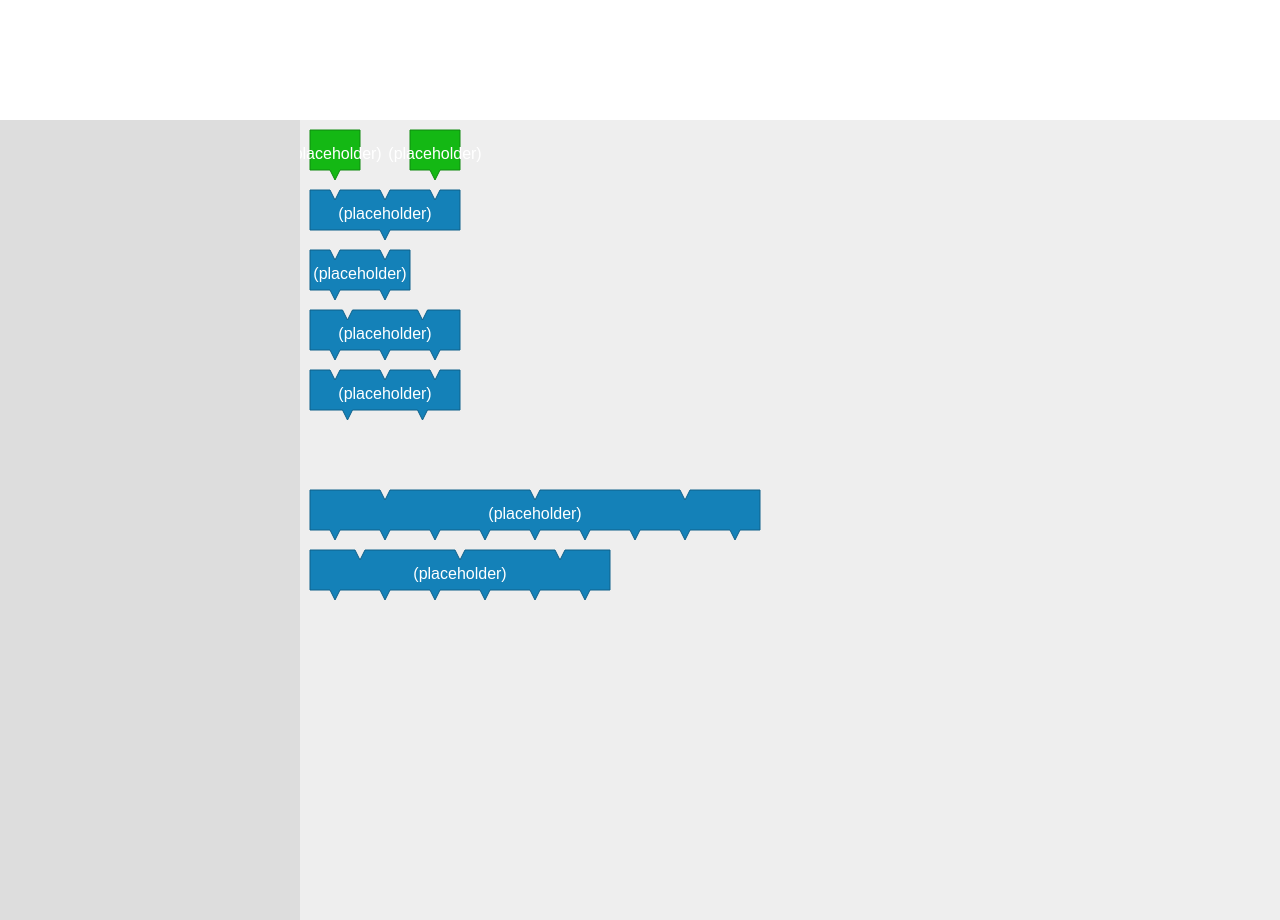
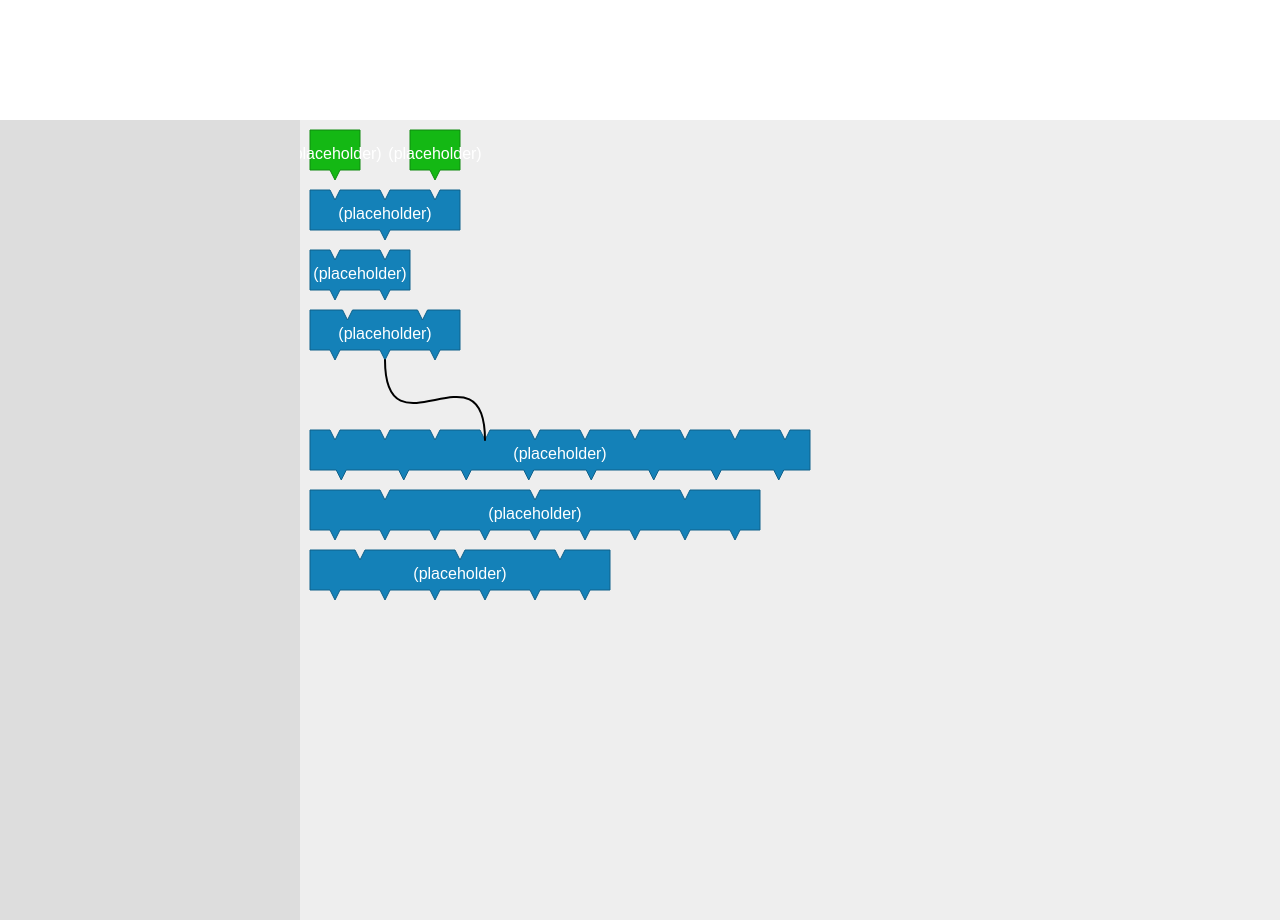
Before and after one commit to anoop901/graphical-functional-programming, a React app: page / in a window 1280 px wide. Shown: the part 1480-2400 px from the top of the page. Built offline with nearby package versions, Linux system fonts and the light colour scheme; the HTML template or start-up script is replaced by a standard one.

Commit message:
Add Connections in Programs.
Also included some hacky (in general incorrect) rendering code for testing connections.

```diff
--- /dev/null
+++ b/src/Connection.ts
@@ -0,0 +1,8 @@
+import { BlockId } from "./Program";
+
+export default interface Connection {
+  sourceBlockId: BlockId;
+  sourceBlockOutputIndex: number;
+  destinationBlockId: BlockId;
+  destinationBlockInputIndex: number;
+}
--- a/src/Program.ts
+++ b/src/Program.ts
@@ -1,11 +1,16 @@
 import type Block from "./block/Block";
 import { Map } from "immutable";
 import { v4 as uuid } from "uuid";
+import Connection from "./Connection";
 
 export type BlockId = string;
+export type ConnectionId = string;
 
 export default class Program {
-  private constructor(public readonly blocks: Map<BlockId, Block> = Map()) {}
+  private constructor(
+    public readonly blocks: Map<BlockId, Block> = Map(),
+    public readonly connections: Map<ConnectionId, Connection> = Map()
+  ) {}
 
   static create(): Program {
     return new Program();
@@ -14,12 +19,52 @@ export default class Program {
   addBlock(block: Block): { newProgram: Program; newBlockId: BlockId } {
     const newBlockId = uuid();
     return {
-      newProgram: new Program(this.blocks.set(newBlockId, block)),
+      newProgram: new Program(
+        this.blocks.set(newBlockId, block),
+        this.connections
+      ),
       newBlockId,
     };
   }
 
   removeBlock(blockId: BlockId): Program {
-    return new Program(this.blocks.remove(blockId));
+    return new Program(this.blocks.remove(blockId), this.connections);
+  }
+
+  addConnection(connection: Connection): Program {
+    const sourceBlock = this.blocks.get(connection.sourceBlockId);
+    if (sourceBlock === undefined) {
+      throw new Error(
+        `source block id ${connection.sourceBlockId} not present in program`
+      );
+    }
+    const destinationBlock = this.blocks.get(connection.destinationBlockId);
+    if (destinationBlock === undefined) {
+      throw new Error(
+        `destination block id ${connection.destinationBlockId} not present in program`
+      );
+    }
+    if (
+      connection.sourceBlockOutputIndex < 0 ||
+      connection.sourceBlockOutputIndex >= sourceBlock.numOutputs
+    ) {
+      throw new Error(
+        `source block output index ${connection.sourceBlockOutputIndex} is out of range`
+      );
+    }
+    if (
+      connection.destinationBlockInputIndex < 0 ||
+      connection.destinationBlockInputIndex >= destinationBlock.numInputs
+    ) {
+      throw new Error(
+        `destination block input index ${connection.destinationBlockInputIndex} is out of range`
+      );
+    }
+    // TODO: throw error on recursive connections
+    const newConnectionId = uuid();
+    return new Program(
+      this.blocks,
+      this.connections.set(newConnectionId, connection)
+    );
   }
 }
--- a/src/ProgramLayout.ts
+++ b/src/ProgramLayout.ts
@@ -2,6 +2,7 @@ import type Block from "./block/Block";
 import Program from "./Program";
 import type { BlockId } from "./Program";
 import { Map } from "immutable";
+import Connection from "./Connection";
 
 export default class ProgramLayout {
   private constructor(
@@ -36,4 +37,11 @@ export default class ProgramLayout {
       this.blockLocations.remove(blockId)
     );
   }
+
+  addConnection(connection: Connection): ProgramLayout {
+    return new ProgramLayout(
+      this.program.addConnection(connection),
+      this.blockLocations
+    );
+  }
 }
--- a/src/components/CodeEditor.tsx
+++ b/src/components/CodeEditor.tsx
@@ -28,6 +28,43 @@ export default class CodeEditor extends React.Component<Props> {
               >
                 {renderBlock(block)}
               </g>
+            );
+          })
+          .toList()}
+        {this.props.programLayout.program.connections
+          .map((connection, connectionId) => {
+            const programLayout = this.props.programLayout;
+            const sourceBlockLocation = programLayout.blockLocations.get(
+              connection.sourceBlockId
+            )!;
+            const destinationBlockLocation = programLayout.blockLocations.get(
+              connection.destinationBlockId
+            )!;
+            return (
+              <path
+                key={connectionId}
+                d={`M ${
+                  sourceBlockLocation.x +
+                  connection.sourceBlockOutputIndex * 50 +
+                  25
+                } ${sourceBlockLocation.y + 50} C ${
+                  sourceBlockLocation.x +
+                  connection.sourceBlockOutputIndex * 50 +
+                  25
+                } ${sourceBlockLocation.y + 150} ${
+                  destinationBlockLocation.x +
+                  connection.destinationBlockInputIndex * 50 +
+                  25
+                } ${destinationBlockLocation.y + 10 - 100} ${
+                  destinationBlockLocation.x +
+                  connection.destinationBlockInputIndex * 50 +
+                  25
+                } ${destinationBlockLocation.y + 10}`}
+                stroke="black"
+                strokeWidth={2}
+                strokeLinecap="round"
+                fill="none"
+              ></path>
             );
           })
           .toList()}
--- a/src/components/IndexPage.tsx
+++ b/src/components/IndexPage.tsx
@@ -52,6 +52,7 @@ export default class IndexPage extends React.Component {
           y: 190,
         }
       ));
+      const blockId1 = newBlockId;
 
       ({ newBlockId, newProgramLayout } = newProgramLayout.addBlock(
         new DummyFunctionBlock(3, 2),
@@ -60,6 +61,7 @@ export default class IndexPage extends React.Component {
           y: 250,
         }
       ));
+      const blockId2 = newBlockId;
 
       ({ newBlockId, newProgramLayout } = newProgramLayout.addBlock(
         new DummyFunctionBlock(10, 8),
@@ -68,7 +70,7 @@ export default class IndexPage extends React.Component {
           y: 310,
         }
       ));
-      const blockId1 = newBlockId;
+      const blockId3 = newBlockId;
 
       ({ newBlockId, newProgramLayout } = newProgramLayout.addBlock(
         new DummyFunctionBlock(3, 9),
@@ -86,7 +88,13 @@ export default class IndexPage extends React.Component {
         }
       ));
 
-      newProgramLayout = newProgramLayout.removeBlock(blockId1);
+      newProgramLayout = newProgramLayout.removeBlock(blockId2);
+      newProgramLayout = newProgramLayout.addConnection({
+        sourceBlockId: blockId1,
+        sourceBlockOutputIndex: 1,
+        destinationBlockId: blockId3,
+        destinationBlockInputIndex: 3,
+      });
 
       return newProgramLayout;
     })();
```
